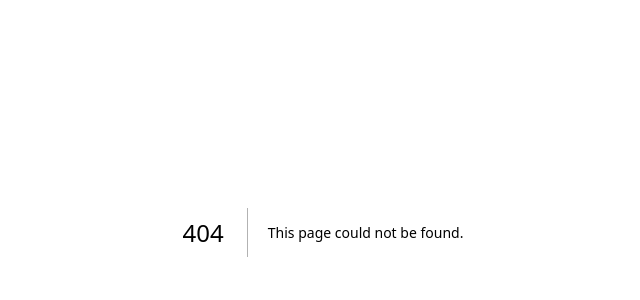
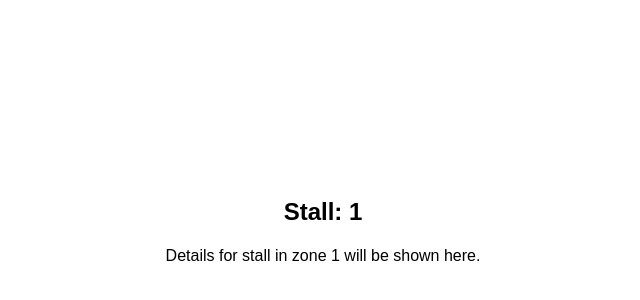
Before and after one commit to sliitsesc/exhibition-navigation-app, a Next.js app: page /zones/1/1 in a window 1280 px wide. Before the commit this address had no page. Shown: the part 168-468 px from the top of the page, without its empty margins (317-957 px from the left). Built offline with nearby package versions, Linux system fonts and the light colour scheme.

Commit message:
setup the folder structure and update next config

```diff
--- a/next.config.ts
+++ b/next.config.ts
@@ -1,8 +1,6 @@
 import type { NextConfig } from "next";
 
 const nextConfig: NextConfig = {
-  // Enable client-side rendering
-  output: 'export',
   trailingSlash: true,
   images: {
     unoptimized: true,
--- /dev/null
+++ b/src/app/zones/[zoneId]/[stallId]/page.tsx
@@ -0,0 +1,15 @@
+import React from "react";
+
+export default function StallDetailPage({
+  params,
+}: {
+  params: Promise<{ zoneId: string; stallId: string }>;
+}) {
+  const { zoneId, stallId } = React.use(params);
+  return (
+    <div className="min-h-screen flex flex-col items-center justify-center">
+      <h1 className="text-2xl font-bold mb-4">Stall: {stallId}</h1>
+      <p>Details for stall in zone {zoneId} will be shown here.</p>
+    </div>
+  );
+}
--- /dev/null
+++ b/src/app/zones/[zoneId]/layout.tsx
@@ -0,0 +1,11 @@
+export default function ZoneLayout({
+  children,
+}: {
+  children: React.ReactNode;
+}) {
+  return (
+    <div>
+      <main>{children}</main>
+    </div>
+  );
+}
--- /dev/null
+++ b/src/app/zones/[zoneId]/page.tsx
@@ -0,0 +1,15 @@
+import React from "react";
+
+export default function ZoneDetailPage({
+  params,
+}: {
+  params: Promise<{ zoneId: string }>;
+}) {
+  const { zoneId } = React.use(params);
+  return (
+    <div className="min-h-screen flex flex-col items-center justify-center">
+      <h1 className="text-2xl font-bold mb-4">Zone: {zoneId}</h1>
+      <p>Stalls for this zone will be listed here.</p>
+    </div>
+  );
+}
```
